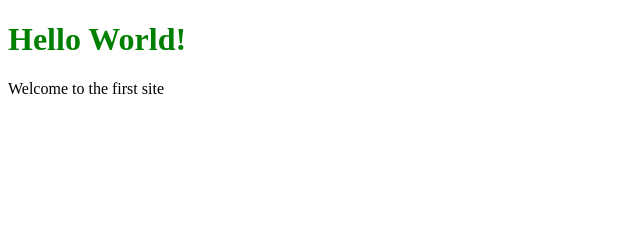
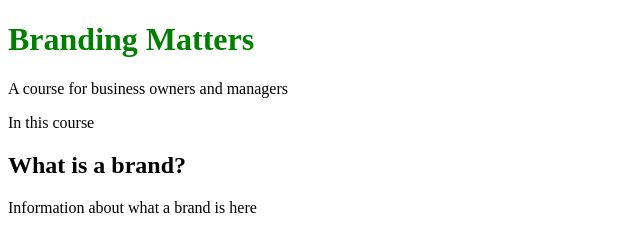
Before and after one commit to lrpaez01/workspaces1, a plain HTML site: page website1/index.html in a window 1280 px wide. Shown: the whole page, without its empty margins (0-640 px from the left). Drawn offline with Linux system fonts and the light colour scheme.

Commit message:
Add second branch

```diff
--- a/website1/index.html
+++ b/website1/index.html
@@ -5,14 +5,17 @@
     <meta name="viewport" content="width=device-width, initial-scale=1.0">
     <meta http-equiv="X-UA-Compatible" content="ie=edge">
     <link rel="stylesheet" href="styles.css">
-    <title>Document</title>
+    <title>Branding Matters</title>
 </head>
 <body>
     <header>
-        <H1>Hello World!</H1>
+        <H1>Branding Matters</H1>
+        <p>A course for business owners and managers</p>
     </header>
     <div>
-        <p>Welcome to the first site</p>
+        <p>In this course</p>
+        <h2>What is a brand?</h2>
+        <p>Information about what a brand is here</p>
     </div>
 </body>
 </html>
```
Also changed, not shown: website1/images/Branding matters final logo clear background enhanced.png (added), 1 other file.
